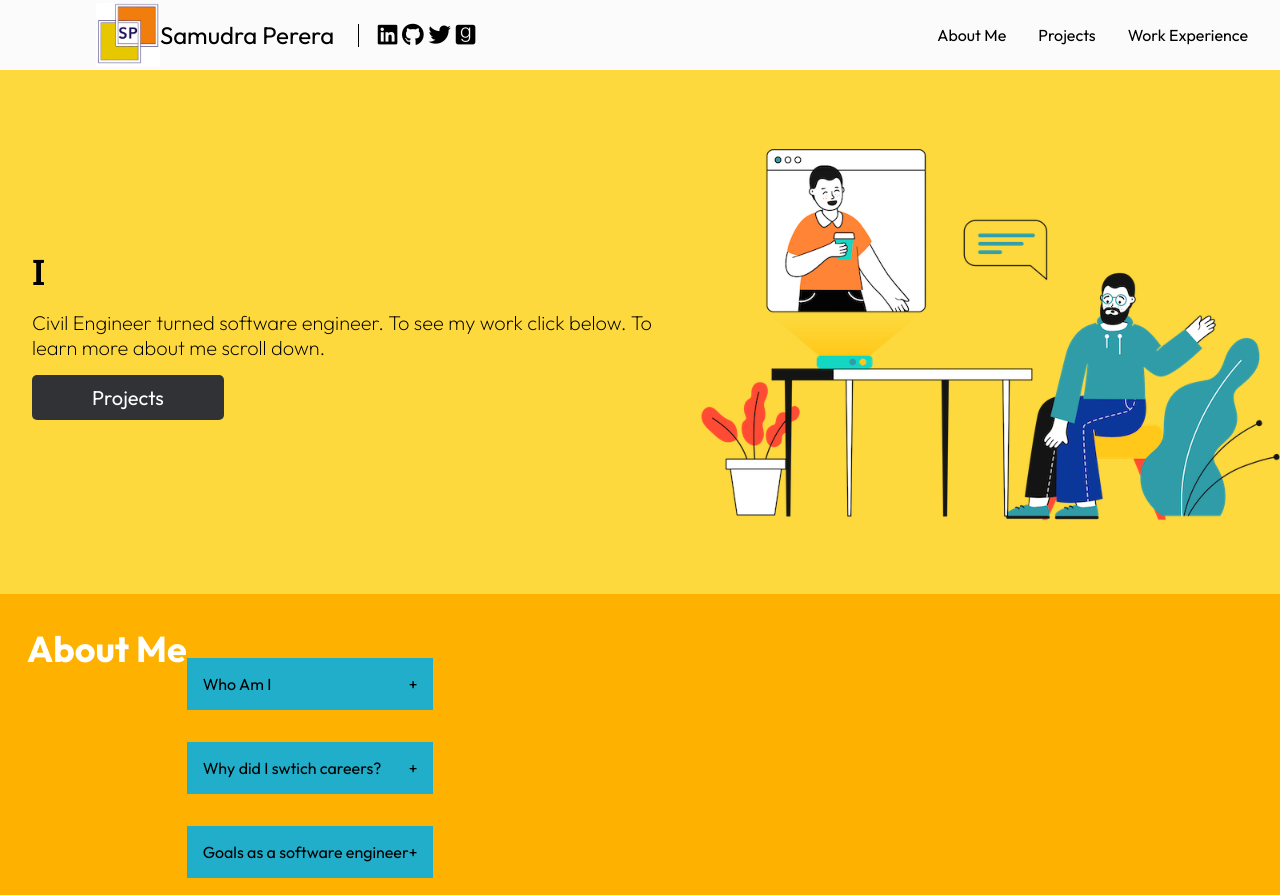
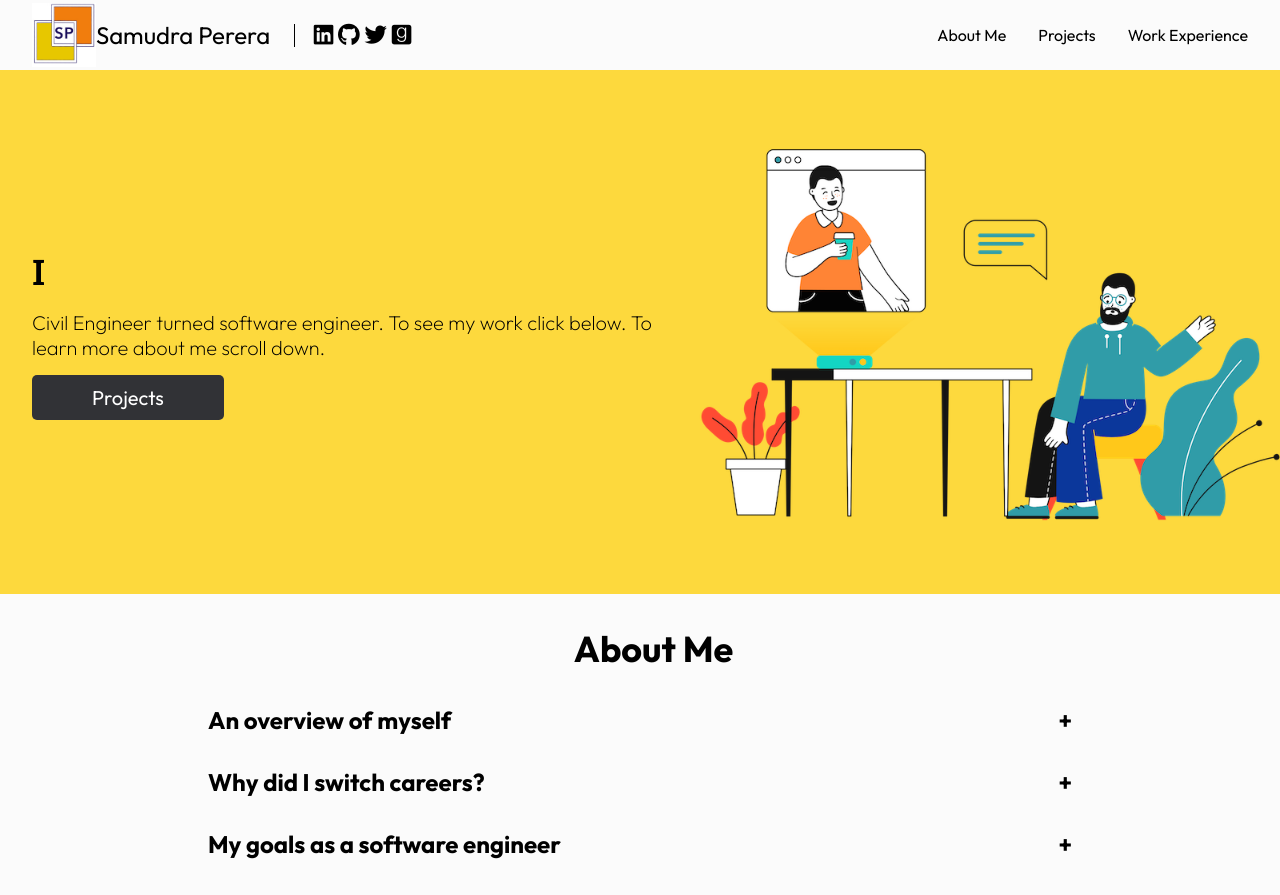
Before and after one commit to samudra-perera/React-Portfolio-Site, a React (Create React App) app in the folder portfolio-site/: page / in a window 1280 px wide. Shown: the top 895 px of the page. Built offline with nearby package versions, Linux system fonts and the light colour scheme.

Commit message:
Completed the about me section

```diff
--- a/portfolio-site/src/components/about-me/AboutDropDown.jsx
+++ b/portfolio-site/src/components/about-me/AboutDropDown.jsx
@@ -1,17 +1,18 @@
 import React, { useState } from "react";
-import { QnA } from "./QnA";
 import "./about-me.css";
 
 const AboutDropDown = (props) => {
+    // Props from the QnA array
   const { question, answer, index } = props;
+  //UseState of the accordion
   const [isActive, setIsActive] = useState(false);
 
   return (
     <>
       <div key={index} className="accordion">
         <div className="accordion-title" onClick={() => setIsActive(!isActive)}>
-          <div>{question}</div>
-          <div>{isActive ? "-" : "+"}</div>
+          <h2>{question}</h2>
+          <h2>{isActive ? "-" : "+"}</h2>
         </div>
         {isActive && <div className="accordion-content">{answer}</div>}
       </div>
--- a/portfolio-site/src/components/about-me/QnA.js
+++ b/portfolio-site/src/components/about-me/QnA.js
@@ -1,19 +1,19 @@
 const QnA = [
     {
-        question: "Who Am I",
+        question: "An overview of myself",
         answer: "Lorem Ipsum"
     },
     {
-        question: "Why did I swtich careers?",
-        answer: "Lorem Ipsum"
+        question: "Why did I switch careers?",
+        answer: "In truth, leaving my old career was not an easy decision. Working in construction was one of the most rewarding thing I have done in my life. I met so many great people who helped me progress in my career and some have fundamentally challenged the way I view life and work. However, with that said I felt a largely disconnected from my work and had a hard time rationalizing a lot of legacy practices that existed within civil engineering. So came my decision to pursue software engineering; a domain of constant innovation and boundless oppurtunity."
     },
     {
-        question: "Goals as a software engineer",
-        answer: "Lorem Ipsum"
+        question: "My goals as a software engineer",
+        answer: "Im a mission driven developer looking to jump into a full time role and make an impact right away. I am comfortable working on both the front and back end or across the full stack. Ideally I would love to work at a start up and gain insights on how to start and run a business while contributing to the technology. My key areas of interest are in fintech, cleantech and blockchain development, but I am open to interesting opportunities to make a positive impact in other areas. "
     },
     {
         question: "Hobbies and Interests",
-        answer: "Lorem Ipsum"
+        answer: "Outside of tech, I enjoy playing sports, going to the gym, hanging out with my friends, watching anime, and reading books (Check out my Goodreads to see what I'm currently reading ^ _ ^)."
     },
 ]
 
--- a/portfolio-site/src/components/about-me/about-me.css
+++ b/portfolio-site/src/components/about-me/about-me.css
@@ -1,18 +1,10 @@
 .aboutMe-container {
-    background: #FFB100;
+    background: #fbfbfb;
     width: 100vw;
     margin: 0 auto;
     display: flex;
+    flex-direction: column;
     padding: 2em 4em 0em 0em;
-}
-
-.aboutMe-left {
-    flex: 2;
-    display: flex;
-    justify-content: center;
-    align-items: center;
-    overflow: hidden;
-    padding-right: 2em;
 }
 
 h1.aboutMe-header {
@@ -20,27 +12,10 @@ h1.aboutMe-header {
     margin-bottom: .5em;
     font-size: 2.25em;
     margin-left: 0.75em;
-    color: white;
+    color: black;
 }
 
-/* img.samudraBitmoji {
-    min-width: 100%;
-    flex-shrink: 1;
-}
 
-.aboutMe-right {
-    flex: 4;
-    padding: 2em;
-    background: #bebcbc;
-    border-radius: 2em;
-    margin-left: 2em;
-}
-
-.aboutMe-card {
-    background: #fbfbfb;
-    padding: 2em;
-    border-radius: 1em;
-} */
 
 @media screen and (max-width: 1400px) {
     .aboutMe-container {
@@ -76,8 +51,9 @@ h1.aboutMe-header {
 }
 
   .accordion {
-    max-width: 600px;
-    margin: 2rem auto;
+    max-width: 70vw;
+    margin: 0 auto;
+    border-top: 2px;
   }
 
   .accordion-title {
@@ -85,11 +61,10 @@ h1.aboutMe-header {
     flex-direction: row;
     justify-content: space-between;
     cursor: pointer;
-    background-color: #21aeca;
   }
 
   .accordion-title:hover {
-    background-color: #3ab4cc;
+    background-color: rgba(255, 166, 0, 0.227);
   }
 
   .accordion-title,
@@ -98,7 +73,7 @@ h1.aboutMe-header {
   }
 
   .accordion-content {
-    background-color: #39b9d2;
+    background-color: #fff;
   }
 
   @media screen and (max-width: 700px) {
--- a/portfolio-site/src/components/about-me/about-me.jsx
+++ b/portfolio-site/src/components/about-me/about-me.jsx
@@ -1,35 +1,31 @@
-import React from 'react'
-import './about-me.css'
-import AboutDropDown from './AboutDropDown'
-import { QnA } from './QnA'
+import React from "react";
+import "./about-me.css";
+import AboutDropDown from "./AboutDropDown";
+import { QnA } from "./QnA";
 
 const AboutMe = () => {
-    return(
-        <div className='aboutMe-container' id='about-me'>
-            <div>
-                <h1 className='aboutMe-header'>About Me</h1>
-            </div>
-            <div className='about-accordian'>
-                {
-                    QnA.map((elem, index) => {
+  return (
+    <div className="aboutMe-container" id="about-me">
+      <h1 className="aboutMe-header">About Me</h1>
+      <div className="about-accordian">
+        {QnA.map((elem, index) => {
           return (
             <AboutDropDown
               answer={elem.answer}
               question={elem.question}
               key={index}
             />
-                        )
-                    })
-                }
+          );
+        })}
       </div>
     </div>
-    )
-}
+  );
+};
 
-export default AboutMe
+export default AboutMe;
 
-
-{/* <div className='aboutMe-left'>
+{
+  /* <div className='aboutMe-left'>
 <img src={Hi} alt='samudra-bitmoji face' className='samudraBitmoji'/>
 </div>
 <div className='aboutMe-right'>
@@ -45,4 +41,5 @@ export default AboutMe
     Outside of tech, I enjoy playing sports, going to the gym, hanging out with friends, watching anime, and reading books.
     </p>
 </div>
-</div> */}
+</div> */
+}
--- a/portfolio-site/src/components/footer/footer.css
+++ b/portfolio-site/src/components/footer/footer.css
@@ -2,4 +2,5 @@
     display: flex;
     justify-content: center;
     margin-bottom: 1.5em;
+    margin-top: 3em;
 }
--- a/portfolio-site/src/components/my-skills/NewSkills.jsx
+++ b/portfolio-site/src/components/my-skills/NewSkills.jsx
@@ -6,6 +6,19 @@ const NewSkills = () => {
     <div>
       <div className="skills-header-container">
         <h1 className="skills-header">My Tools</h1>
+        <ul className="skills-list">
+          <a><li>Javascript</li></a>
+          <a><li>C/C++</li></a>
+          <a><li>Python</li></a>
+          <a><li>Typescript</li></a>
+          <a><li>HTML/CSS</li></a>
+          <a><li>React</li></a>
+          <a><li>NextJS</li></a>
+          <a><li>EJS</li></a>
+          <a><li>Node.js</li></a>
+          <a><li>Express.js</li></a>
+          <a><li>Flask</li></a>
+        </ul>
       </div>
     </div>
   );
--- a/portfolio-site/src/components/my-skills/skills.css
+++ b/portfolio-site/src/components/my-skills/skills.css
@@ -7,26 +7,16 @@
 
 }
 
-.skills-row-one {
-    display: flex;
-    justify-content: space-evenly;
-    padding-bottom: 2em;
-}
-
-.skill-logo {
-    width: 5em;
-    height: auto;
-}
-
 .skills-header-container {
     text-align: center;
     padding-bottom: 2em;
 }
 
-.skills-row-two {
+ul.skills-list {
+    list-style: none;
     display: flex;
     justify-content: space-evenly;
-    padding-bottom: 2em;
+    flex-wrap: wrap;
 }
 
 @media screen and (max-width: 1400px) {
@@ -36,31 +26,20 @@
 }
 
 @media screen and (max-width: 600px) {
-    .skill-logo {
-        width: 4em;
-    }
-
     .skillsContainer {
         padding: 1.5em 1.5em;
     }
 }
 
 @media screen and (max-width: 500px) {
-    .skill-logo {
-        width: 3.5em;
-    }
-
-    .skills-row-one, .skills-row-one, .skills-header-container {
+    .skills-header-container {
         padding-bottom: 1.5em;
     }
 }
 
 @media screen and (max-width: 430px) {
-    .skill-logo {
-        width: 3em;
-    }
 
-    .skills-row-one, .skills-row-one, .skills-header-container {
+    .skills-header-container {
         padding-bottom: 1em;
     }
 }
--- a/portfolio-site/src/components/nav/nav.css
+++ b/portfolio-site/src/components/nav/nav.css
@@ -4,14 +4,13 @@
     width: 100vw;
     margin: 0 auto;
     background: #fbfbfb;
-    padding: 0em 1em 0em 2em;
+    padding: 0em 2em 0em 2em;
 }
 
 .nav-left {
     flex: 1 1;
     display: flex;
     align-items: center;
-    padding-left: 2em;
 }
 
 .nav-right {
@@ -123,6 +122,7 @@ span.nameTitle {
         top: 70px;
         transition: all 0.5s ease-out;
         width: 100vw;
+        padding: 2em 2em 0 2em;
     }
 
     .nav-right.wrapper {
```
Lines whose indentation alone changed are shown as unchanged.
